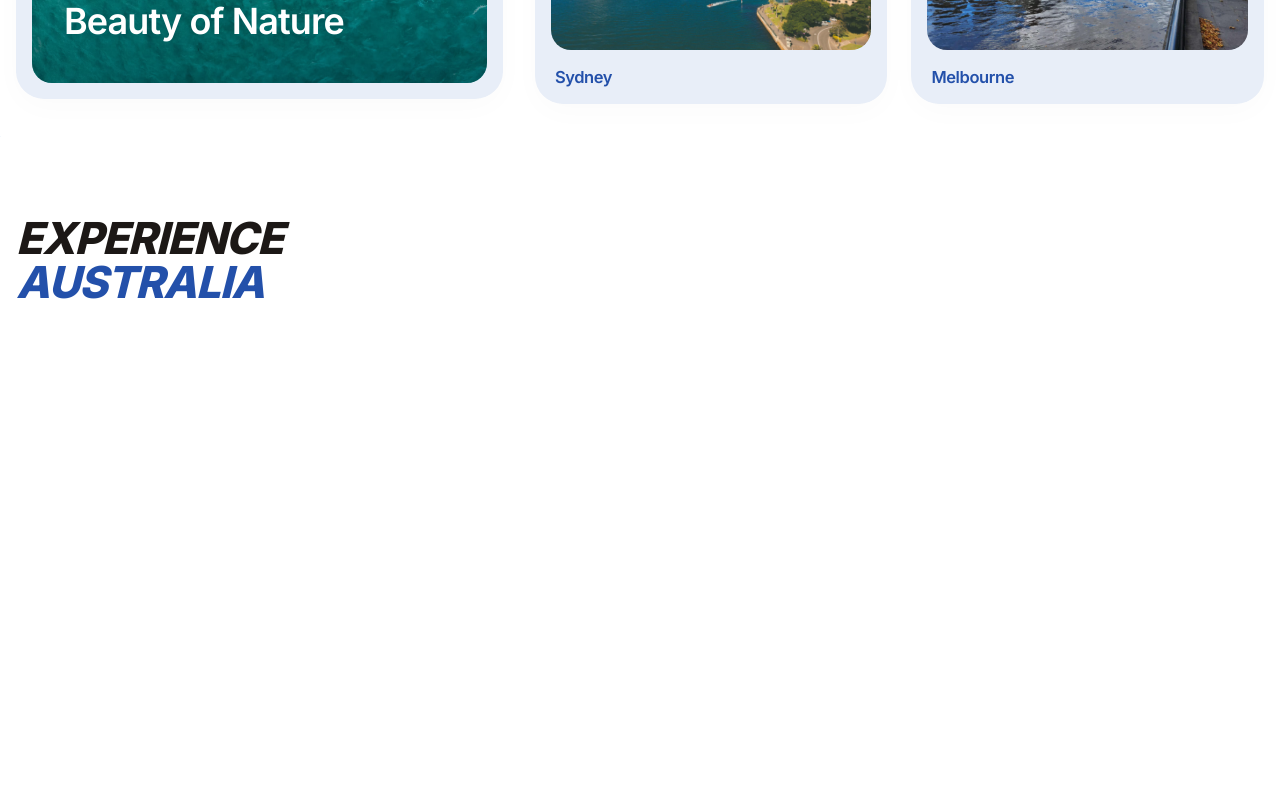
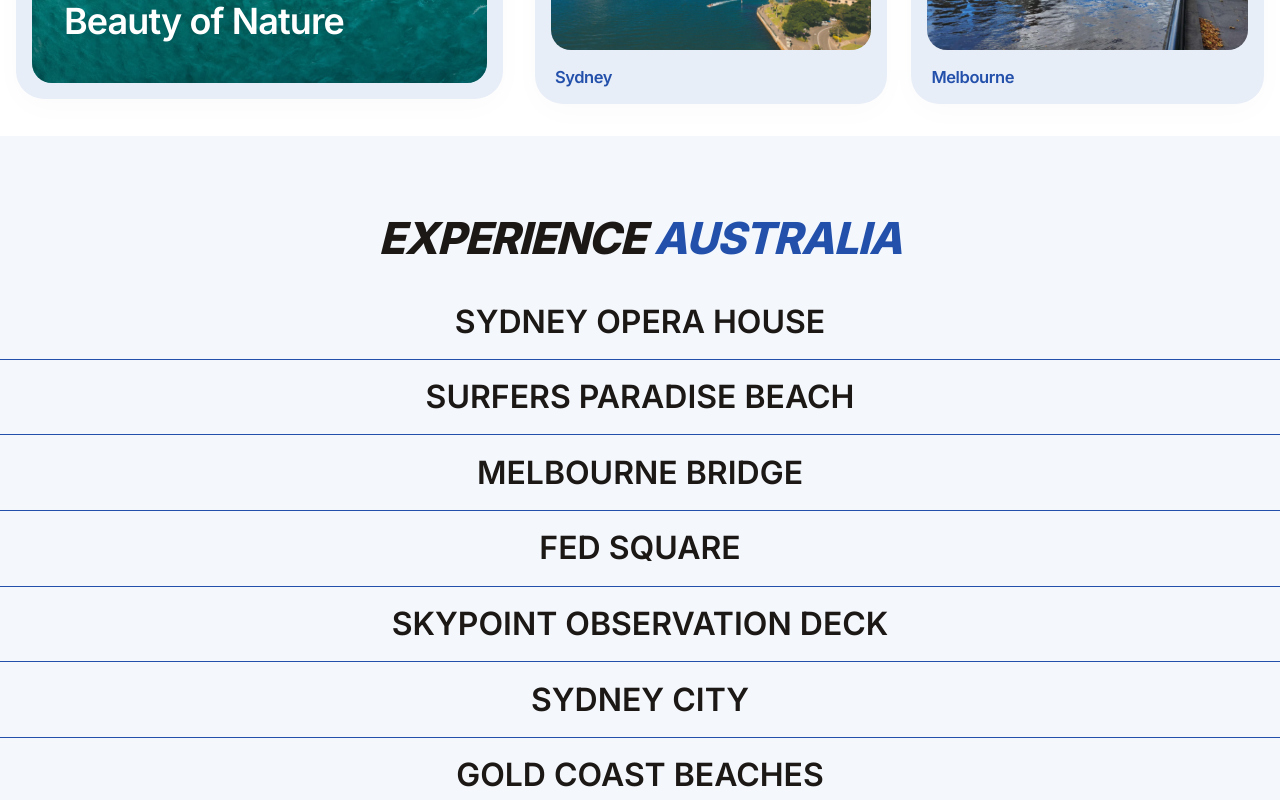
Before and after one commit to HyperMax001/Tourist_saver_02, a Next.js app: page / in a window 1280 px wide. Shown: the part 1960-2760 px from the top of the page. Built offline with nearby package versions, Linux system fonts and the light colour scheme; grey boxes are pictures that could not be loaded.

Commit message:
new activity section

```diff
--- a/app/page.tsx
+++ b/app/page.tsx
@@ -2,7 +2,7 @@ import Navbar from "@/components/Navbar";
 import HeroSection from "@/components/HeroSection";
 import TaglineSection from "@/components/TaglineSection";
 import AppSection from "@/components/AppSection";
-import ActivitySection from "@/components/ActivitySection";
+import ActivitySectionReplace from "@/components/ActivitySectionReplace";
 import TravelEssentials from "@/components/TravelEssentials";
 import CountrySelection from "@/components/CountrySelection";
 import Testimonials from "@/components/Testimonials";
@@ -17,7 +17,7 @@ export default function Home() {
       <HeroSection />
       <TaglineSection />
       <CountrySelection />
-      <ActivitySection />
+      <ActivitySectionReplace />
       <TravelEssentials />
       <AppSection />
       <Testimonials />
--- /dev/null
+++ b/components/ActivitySectionReplace.tsx
@@ -0,0 +1,39 @@
+"use client";
+
+import React from 'react';
+import FlowingMenu from './FlowingMenu2';
+
+const demoItems = [
+  { link: '#', text: 'Sydney Opera House', image: '/activity/sydney_opera_house_converted.avif' },
+  { link: '#', text: 'Surfers Paradise Beach', image: '/activity/surfers_paradise_beach_converted.avif' },
+  { link: '#', text: 'Melbourne Bridge', image: '/activity/melbourne_bridge_converted.avif' },
+  { link: '#', text: 'Fed Square', image: '/activity/fed_square_converted.avif' },
+  { link: '#', text: 'SkyPoint Observation Deck', image: '/activity/skypoint_observation_deck_converted.avif' },
+  { link: '#', text: 'Sydney City', image: '/activity/sydney-city_converted.avif' },
+  { link: '#', text: 'Gold Coast Beaches', image: '/activity/visit_gold_coast_beaches_converted.avif' },
+  { link: '#', text: 'Warner Bros. Movie World', image: '/activity/warner_bros_movie_world_converted.avif' }
+];
+
+export default function ActivitySectionReplace() {
+  return (
+    <section className="bg-[#F4F8FD] w-full relative z-10 pt-12 lg:pt-20 pb-12 flex flex-col h-screen">
+      <div className="text-center px-4 mb-6 flex-shrink-0">
+        <h2 className="text-[28px] sm:text-[36px] md:text-[44px] font-black text-[#1C1816] uppercase tracking-tight leading-[1.0] italic">
+          Experience <span className="text-[#2350AA]">Australia</span>
+        </h2>
+      </div>
+
+      <div className="flex-1 w-full overflow-hidden relative">
+        <FlowingMenu
+          items={demoItems}
+          speed={15}
+          textColor="#1C1816"
+          bgColor="#F4F8FD"
+          marqueeBgColor="#2350AA"
+          marqueeTextColor="#FFFFFF"
+          borderColor="#2350AA"
+        />
+      </div>
+    </section>
+  );
+}
--- /dev/null
+++ b/components/FlowingMenu2.tsx
@@ -0,0 +1,188 @@
+import React, { useRef, useEffect, useState } from 'react';
+import { gsap } from 'gsap';
+
+interface MenuItemData {
+  link: string;
+  text: string;
+  image: string;
+}
+
+interface FlowingMenuProps {
+  items?: MenuItemData[];
+  speed?: number;
+  textColor?: string;
+  bgColor?: string;
+  marqueeBgColor?: string;
+  marqueeTextColor?: string;
+  borderColor?: string;
+}
+
+interface MenuItemProps extends MenuItemData {
+  speed: number;
+  textColor: string;
+  marqueeBgColor: string;
+  marqueeTextColor: string;
+  borderColor: string;
+  isFirst: boolean;
+}
+
+const FlowingMenu: React.FC<FlowingMenuProps> = ({
+  items = [],
+  speed = 15,
+  textColor = '#fff',
+  bgColor = '#120F17',
+  marqueeBgColor = '#fff',
+  marqueeTextColor = '#120F17',
+  borderColor = '#fff'
+}) => {
+  return (
+    <div className="w-full h-full overflow-hidden" style={{ backgroundColor: bgColor }}>
+      <nav className="flex flex-col h-full m-0 p-0">
+        {items.map((item, idx) => (
+          <MenuItem
+            key={idx}
+            {...item}
+            speed={speed}
+            textColor={textColor}
+            marqueeBgColor={marqueeBgColor}
+            marqueeTextColor={marqueeTextColor}
+            borderColor={borderColor}
+            isFirst={idx === 0}
+          />
+        ))}
+      </nav>
+    </div>
+  );
+};
+
+const MenuItem: React.FC<MenuItemProps> = ({
+  link,
+  text,
+  image,
+  speed,
+  textColor,
+  marqueeBgColor,
+  marqueeTextColor,
+  borderColor,
+  isFirst
+}) => {
+  const itemRef = useRef<HTMLDivElement>(null);
+  const marqueeRef = useRef<HTMLDivElement>(null);
+  const marqueeInnerRef = useRef<HTMLDivElement>(null);
+  const animationRef = useRef<gsap.core.Tween | null>(null);
+  const [repetitions, setRepetitions] = useState(4);
+
+  const animationDefaults = { duration: 0.6, ease: 'expo' };
+
+  const findClosestEdge = (mouseX: number, mouseY: number, width: number, height: number): 'top' | 'bottom' => {
+    const topEdgeDist = Math.pow(mouseX - width / 2, 2) + Math.pow(mouseY, 2);
+    const bottomEdgeDist = Math.pow(mouseX - width / 2, 2) + Math.pow(mouseY - height, 2);
+    return topEdgeDist < bottomEdgeDist ? 'top' : 'bottom';
+  };
+
+  useEffect(() => {
+    const calculateRepetitions = () => {
+      if (!marqueeInnerRef.current) return;
+      const marqueeContent = marqueeInnerRef.current.querySelector('.marquee-part') as HTMLElement;
+      if (!marqueeContent) return;
+      const contentWidth = marqueeContent.offsetWidth;
+      if (contentWidth === 0) return;
+      const viewportWidth = window.innerWidth;
+      const needed = Math.ceil(viewportWidth / contentWidth) + 2;
+      setRepetitions(Math.max(4, Math.min(needed, 20))); // Add safety bound of 20
+    };
+
+    calculateRepetitions();
+    window.addEventListener('resize', calculateRepetitions);
+    return () => window.removeEventListener('resize', calculateRepetitions);
+  }, [text, image]);
+
+  useEffect(() => {
+    const setupMarquee = () => {
+      if (!marqueeInnerRef.current) return;
+      const marqueeContent = marqueeInnerRef.current.querySelector('.marquee-part') as HTMLElement;
+      if (!marqueeContent) return;
+      const contentWidth = marqueeContent.offsetWidth;
+      if (contentWidth === 0) return;
+
+      if (animationRef.current) {
+        animationRef.current.kill();
+      }
+
+      animationRef.current = gsap.to(marqueeInnerRef.current, {
+        x: -contentWidth,
+        duration: speed,
+        ease: 'none',
+        repeat: -1
+      });
+    };
+
+    const timer = setTimeout(setupMarquee, 50);
+    return () => {
+      clearTimeout(timer);
+      if (animationRef.current) {
+        animationRef.current.kill();
+      }
+    };
+  }, [text, image, repetitions, speed]);
+
+  const handleMouseEnter = (ev: React.MouseEvent<HTMLAnchorElement>) => {
+    if (!itemRef.current || !marqueeRef.current || !marqueeInnerRef.current) return;
+    const rect = itemRef.current.getBoundingClientRect();
+    const edge = findClosestEdge(ev.clientX - rect.left, ev.clientY - rect.top, rect.width, rect.height);
+
+    gsap
+      .timeline({ defaults: animationDefaults })
+      .set(marqueeRef.current, { y: edge === 'top' ? '-101%' : '101%' }, 0)
+      .set(marqueeInnerRef.current, { y: edge === 'top' ? '101%' : '-101%' }, 0)
+      .to([marqueeRef.current, marqueeInnerRef.current], { y: '0%' }, 0);
+  };
+
+  const handleMouseLeave = (ev: React.MouseEvent<HTMLAnchorElement>) => {
+    if (!itemRef.current || !marqueeRef.current || !marqueeInnerRef.current) return;
+    const rect = itemRef.current.getBoundingClientRect();
+    const edge = findClosestEdge(ev.clientX - rect.left, ev.clientY - rect.top, rect.width, rect.height);
+
+    gsap
+      .timeline({ defaults: animationDefaults })
+      .to(marqueeRef.current, { y: edge === 'top' ? '-101%' : '101%' }, 0)
+      .to(marqueeInnerRef.current, { y: edge === 'top' ? '101%' : '-101%' }, 0);
+  };
+
+  return (
+    <div
+      className="flex-1 relative overflow-hidden text-center"
+      ref={itemRef}
+      style={{ borderTop: isFirst ? 'none' : `1px solid ${borderColor}` }}
+    >
+      <a
+        className="flex items-center justify-center h-full relative cursor-pointer uppercase no-underline font-semibold text-[4vh]"
+        href={link}
+        onMouseEnter={handleMouseEnter}
+        onMouseLeave={handleMouseLeave}
+        style={{ color: textColor }}
+      >
+        {text}
+      </a>
+      <div
+        className="absolute top-0 left-0 w-full h-full overflow-hidden pointer-events-none translate-y-[101%]"
+        ref={marqueeRef}
+        style={{ backgroundColor: marqueeBgColor }}
+      >
+        <div className="h-full w-fit flex" ref={marqueeInnerRef}>
+          {[...Array(repetitions)].map((_, idx) => (
+            <div className="marquee-part flex items-center flex-shrink-0" key={idx} style={{ color: marqueeTextColor }}>
+              <span className="whitespace-nowrap uppercase font-normal text-[4vh] leading-[1] px-[1vw]">{text}</span>
+              <div
+                className="w-[200px] h-[7vh] my-[2em] mx-[2vw] py-[1em] rounded-[50px] bg-cover bg-center"
+                style={{ backgroundImage: `url(${image})` }}
+              />
+            </div>
+          ))}
+        </div>
+      </div>
+    </div>
+  );
+};
+
+export default FlowingMenu;
--- a/components/HeroSection.tsx
+++ b/components/HeroSection.tsx
@@ -108,12 +108,12 @@ export default function HeroSection() {
           </AnimatePresence>
 
           {/* Invisible Preload for the NEXT image to prevent lag on slide change */}
-          <div className="hidden relative">
+          <div className="hidden">
             <Image
               src={countries[(activeIndex + 1) % countries.length].image}
               alt="preload next"
-              fill
-              sizes="100vw"
+              width={1}
+              height={1}
               priority={true}
               unoptimized
             />
--- a/components/TravelEssentials.tsx
+++ b/components/TravelEssentials.tsx
@@ -82,7 +82,7 @@ export default function TravelEssentials() {
           <motion.h2
             initial={{ opacity: 0, y: 20 }}
             whileInView={{ opacity: 1, y: 0 }}
-            viewport={{ once: true, amount: 0.4 }}
+            viewport={{ once: true }}
             transition={{ duration: 0.5 }}
             className="text-3xl md:text-4xl font-extrabold text-gray-900 mb-4 tracking-tight"
           >
@@ -91,7 +91,7 @@ export default function TravelEssentials() {
           <motion.p
             initial={{ opacity: 0, y: 20 }}
             whileInView={{ opacity: 1, y: 0 }}
-            viewport={{ once: true, amount: 0.4 }}
+            viewport={{ once: true }}
             transition={{ duration: 0.5, delay: 0.1 }}
             className="text-gray-500 text-sm md:text-base max-w-xl mx-auto leading-relaxed"
           >
@@ -105,7 +105,7 @@ export default function TravelEssentials() {
               key={card.title}
               initial={{ opacity: 0, scale: 0.9, y: 30 }}
               whileInView={{ opacity: 1, scale: 1, y: 0 }}
-              viewport={{ once: true, amount: 0.4 }}
+              viewport={{ once: true }}
               transition={{
                 type: "spring",
                 stiffness: 100,
@@ -139,7 +139,7 @@ export default function TravelEssentials() {
           <motion.h2
             initial={{ opacity: 0, y: 20 }}
             whileInView={{ opacity: 1, y: 0 }}
-            viewport={{ once: true, amount: 0.4 }}
+            viewport={{ once: true }}
             transition={{ duration: 0.5 }}
             className="text-3xl md:text-4xl font-extrabold text-gray-900 mb-12 tracking-tight"
           >
@@ -152,7 +152,7 @@ export default function TravelEssentials() {
               <motion.div
                 initial={{ width: "0%" }}
                 whileInView={{ width: "100%" }}
-                viewport={{ once: true, amount: 0.4 }}
+                viewport={{ once: true }}
                 transition={{ duration: 1.2, ease: "easeInOut" }}
                 className="absolute top-[-2px] left-0 h-[2px] bg-[#f4cf65]"
               />
@@ -164,7 +164,7 @@ export default function TravelEssentials() {
                   key={step.number}
                   initial={{ opacity: 0, y: 30 }}
                   whileInView={{ opacity: 1, y: 0 }}
-                  viewport={{ once: true, amount: 0.4 }}
+                  viewport={{ once: true }}
                   transition={{ duration: 0.6, delay: 0.3 + (index * 0.2) }}
                   className="flex flex-col items-center text-center flex-1 max-w-[280px] mx-auto group"
                 >
```
Also changed, not shown: components/FlowingMenu.tsx (added).
